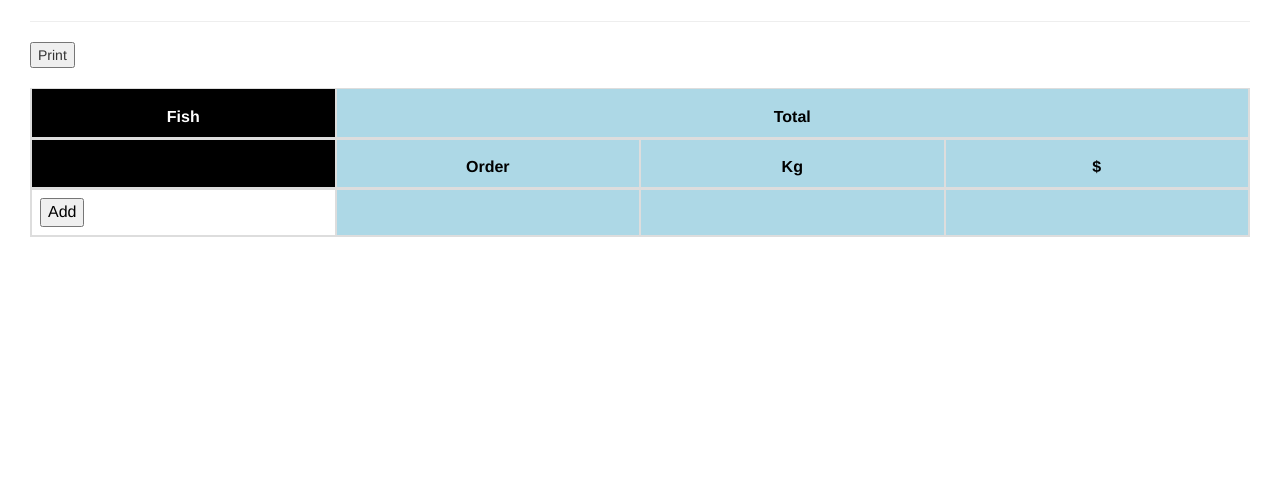
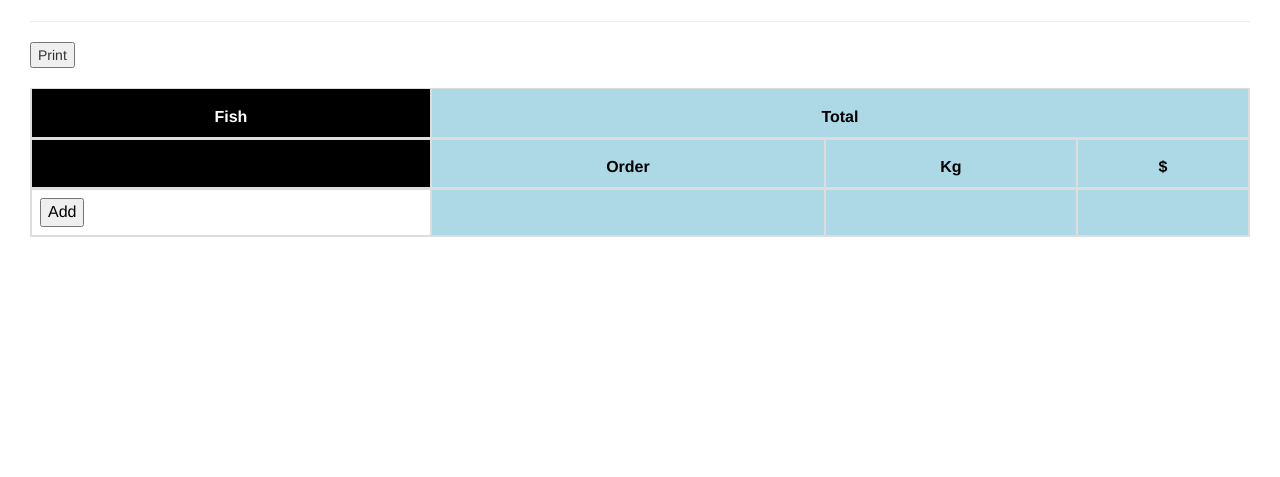
Before and after one commit to market-fresh/fishmonger, a Django app: template templates/purchasing/purchasing.html in a window 1280 px wide. Shown: the part 290-767 px from the top of the page. Run offline with Django 3.2, Linux system fonts and the light colour scheme; the template is opened without the code that fills it, so the values that code supplies are empty; some libraries are stand-ins or nearby versions.

Commit message:
removed table-layout:fixed in mytable css

```diff
--- a/templates/purchasing/purchasing.html
+++ b/templates/purchasing/purchasing.html
@@ -12,7 +12,6 @@
 			}
 
 			#myTable {
-				table-layout: fixed;
 				width: 350em !important;
 				border-collapse: separate;
 			}
```
Also changed, not shown: db.sqlite3.
